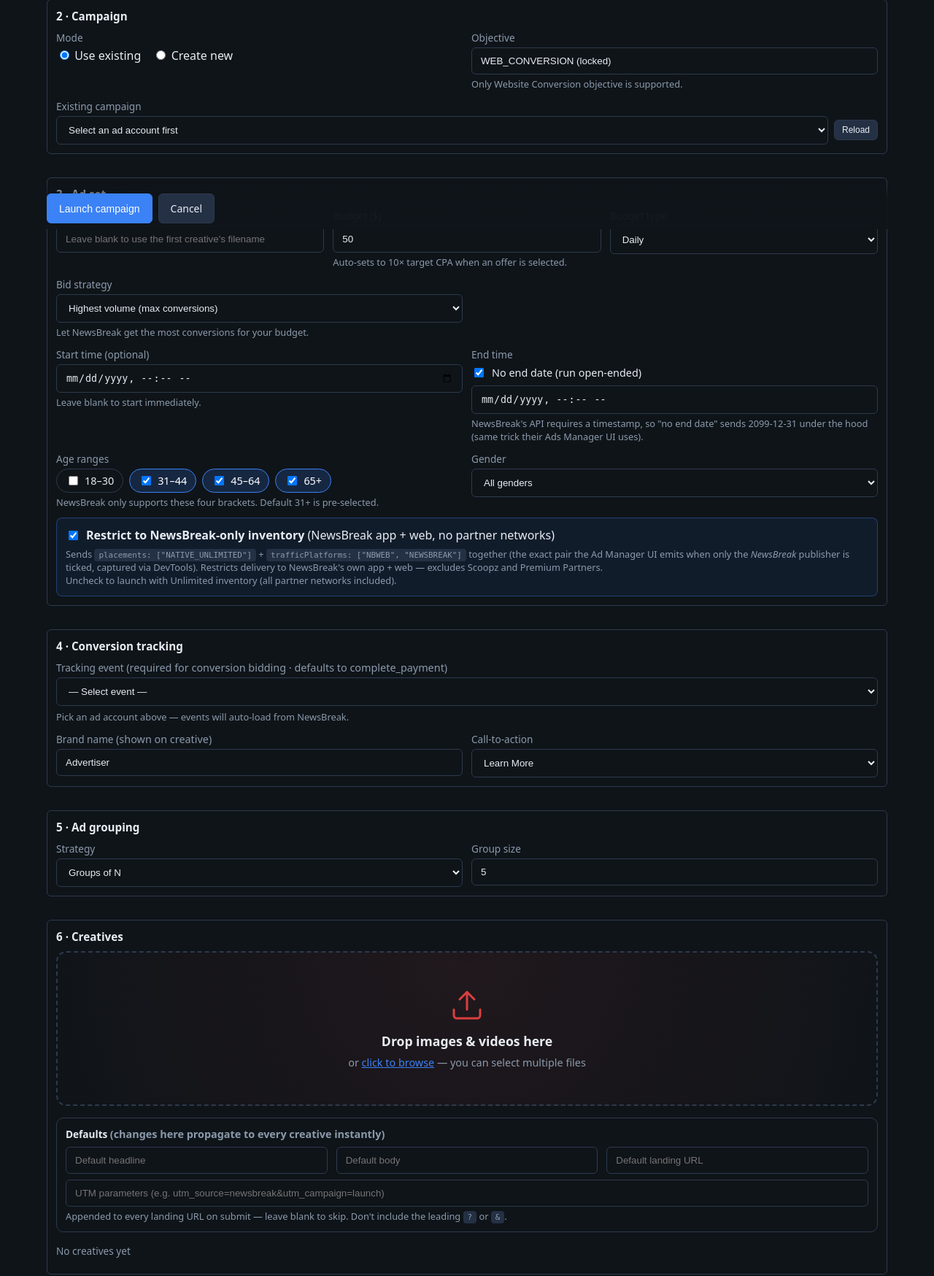
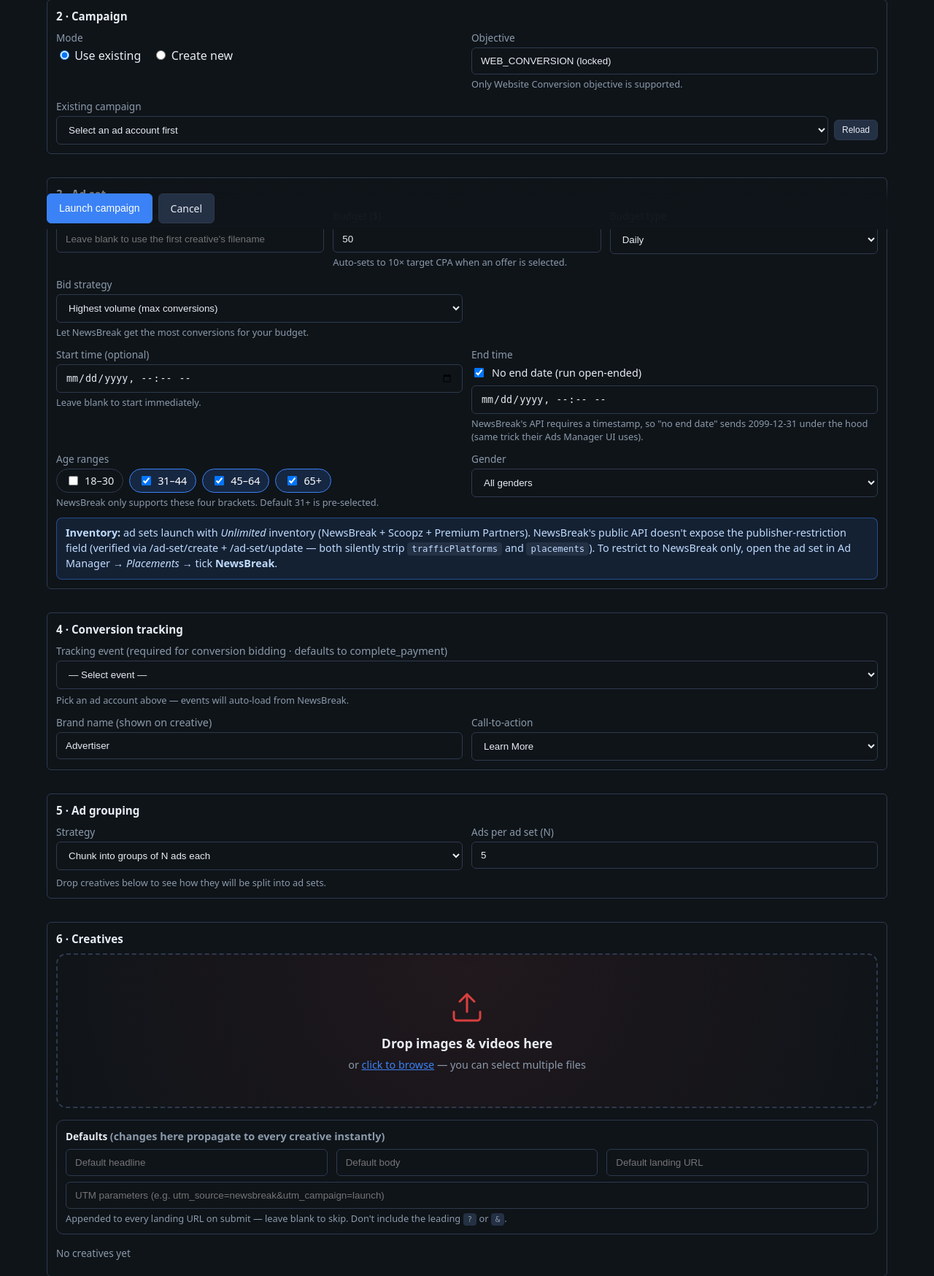
Before and after one commit to pragdigi/newsbreakmaster, a Flask app: template templates/launch.html in a window 1280 px wide. Shown: the part 486-2234 px from the top of the page at 73% size. Run offline with Flask 3, Linux system fonts and the light colour scheme; the template is opened without the code that fills it, so the values that code supplies are empty.

Commit message:
Drop inventory hack (API doesn't support it), clarify ad grouping UI
1. Revert NewsBreak-only inventory attempts. Render logs conclusively
   prove the public API's /ad-set/create and /ad-set/update silently
   strip both `trafficPlatforms` and `placements` from requests (both
   on create AND on update — verified with separate launches 2026-04-17
   at 20:53, 21:02, 21:08). All ad sets will run with Unlimited
   inventory until NewsBreak ships API support or we add a Nova-cookie
   relay against nova.newsbreak.com.

   Changes:
   - app.py: remove nb_only_inventory logic, leave only a comment
     documenting what was verified and why it was removed.
   - bulk_launcher.py: remove the second-pass UPDATE dance.
   - templates/launch.html: replace the checkbox + hint with an info
     banner telling the user to toggle Inventory → NewsBreak in Ad
     Manager manually.

2. Fix ads-per-ad-set grouping UX. User reported launching 9
   creatives with "Groups of N, N=5" and getting a single ad set with
   all 9 ads instead of two ad sets (5+4). Suspect the form value was
   being confused with "all_in_one" or group_size was being lost.

   Changes:
   - app.py: log the raw + normalized grouping params and creative
     count on every launch, so we can post-mortem from Render logs.
   - bulk_launcher.py: log the computed groups (count + per-group
     sizes) right after group_creatives() runs.
   - templates/launch.html: rename labels for clarity ("Ads per ad
     set (N)" instead of "Group size"), and add a live preview that
     shows "9 creatives ÷ 5 per ad set → 2 ad sets (5 + 4)" as soon
     as creatives are dropped. Any mismatch between intent and reality
     should now be obvious before clicking Launch.

Made-with: Cursor

```diff
--- a/app.py
+++ b/app.py
@@ -394,23 +394,29 @@ def launch():
     ad_set_base["_brand_name"] = (request.form.get("brand_name") or "Advertiser").strip() or "Advertiser"
     ad_set_base["_cta"] = (request.form.get("cta") or "Learn More").strip() or "Learn More"
 
-    # Inventory (NewsBreak-only vs Unlimited). DevTools capture of the
-    # Nova Ad Manager UI's save-payload (2026-04-17, with only the
-    # NewsBreak publisher checkbox ticked) always sends these TWO fields
-    # together:
-    #   placements:        ["NATIVE_UNLIMITED"]     (format/surface axis)
-    #   trafficPlatforms:  ["NBWEB", "NEWSBREAK"]   (publisher axis)
-    # Previous attempts sending trafficPlatforms alone were silently
-    # dropped by /ad-set/create — hypothesis: the API treats them as a
-    # bound pair and ignores trafficPlatforms when placements is not
-    # also provided. bulk_launcher retries via /ad-set/update after
-    # create in case that endpoint behaves differently.
-    nb_only = (request.form.get("nb_only_inventory") or "").strip().lower() in {"1", "on", "true", "yes"}
-    if nb_only:
-        ad_set_base["placements"] = ["NATIVE_UNLIMITED"]
-        ad_set_base["trafficPlatforms"] = ["NBWEB", "NEWSBREAK"]
+    # Inventory scope (NewsBreak-only vs partner networks) is not exposed
+    # on the public advertising-api.newsbreak.com endpoints — verified
+    # 2026-04-17 via Render logs: both /ad-set/create and /ad-set/update
+    # silently strip `placements` and `trafficPlatforms` from the request
+    # (unknown-field whitelist). All ad sets launched via the public API
+    # run with "Unlimited" inventory until NewsBreak adds these fields,
+    # or until we wire up a Nova-cookie relay against the internal
+    # nova.newsbreak.com host.
 
     ad_set_base = {k: v for k, v in ad_set_base.items() if v is not None}
+
+    normalized_grouping = (
+        "all_in_one" if grouping == "all_in_one"
+        else ("isolate" if grouping == "isolate" else "groups_of_n")
+    )
+    app.logger.info(
+        "bulk_launch.params grouping_raw=%r grouping=%r group_size_raw=%r group_size=%d creatives=%d",
+        grouping,
+        normalized_grouping,
+        request.form.get("group_size"),
+        group_size,
+        len(creatives),
+    )
 
     result = bulk_launch(
         cl,
@@ -420,7 +426,7 @@ def launch():
         campaign_payload=campaign_payload,
         ad_set_base=ad_set_base,
         creatives=creatives,
-        grouping="all_in_one" if grouping == "all_in_one" else ("isolate" if grouping == "isolate" else "groups_of_n"),
+        grouping=normalized_grouping,
         group_size=group_size,
     )
 
--- a/templates/launch.html
+++ b/templates/launch.html
@@ -209,17 +209,11 @@
       </div>
     </div>
 
-    <div style="margin-top:12px;padding:12px;background:rgba(59,130,246,0.08);border:1px solid rgba(59,130,246,0.35);border-radius:8px;">
-      <label style="display:flex;align-items:center;gap:8px;cursor:pointer;margin:0;">
-        <input type="checkbox" name="nb_only_inventory" id="nb_only_inventory" value="1" checked>
-        <span><strong>Restrict to NewsBreak-only inventory</strong> (NewsBreak app + web, no partner networks)</span>
-      </label>
-      <div class="nb-hint" style="margin-top:6px;">
-        Sends <code>placements: ["NATIVE_UNLIMITED"]</code> + <code>trafficPlatforms: ["NBWEB", "NEWSBREAK"]</code>
-        together (the exact pair the Ad Manager UI emits when only the <em>NewsBreak</em> publisher is ticked,
-        captured via DevTools). Restricts delivery to NewsBreak's own app + web — excludes Scoopz and Premium Partners.
-        <br>Uncheck to launch with Unlimited inventory (all partner networks included).
-      </div>
+    <div class="nb-alert nb-alert-info" style="margin-top:12px;">
+      <strong>Inventory:</strong> ad sets launch with <em>Unlimited</em> inventory (NewsBreak + Scoopz + Premium Partners).
+      NewsBreak's public API doesn't expose the publisher-restriction field
+      (verified via /ad-set/create + /ad-set/update — both silently strip <code>trafficPlatforms</code> and <code>placements</code>).
+      To restrict to NewsBreak only, open the ad set in Ad Manager → <em>Placements</em> → tick <strong>NewsBreak</strong>.
     </div>
   </div>
 
@@ -279,13 +273,16 @@
         <select name="grouping" id="grouping" class="nb-select">
           <option value="all_in_one">All ads in one ad set</option>
           <option value="isolate">One ad set per creative</option>
-          <option value="groups_of_n" selected>Groups of N</option>
+          <option value="groups_of_n" selected>Chunk into groups of N ads each</option>
         </select>
       </div>
       <div id="group-size-wrap">
-        <label class="nb-label">Group size</label>
-        <input type="number" name="group_size" class="nb-input" value="5" min="1">
+        <label class="nb-label">Ads per ad set (N)</label>
+        <input type="number" name="group_size" id="group_size" class="nb-input" value="5" min="1">
       </div>
+    </div>
+    <div id="grouping-preview" class="nb-hint" style="margin-top:8px;">
+      Drop creatives below to see how they will be split into ad sets.
     </div>
   </div>
 
@@ -380,6 +377,7 @@
     const n = items.length;
     countText.textContent = n === 0 ? 'No creatives yet' : (n + ' creative' + (n === 1 ? '' : 's') + ' ready');
     btnClear.style.display = n > 0 ? 'inline-block' : 'none';
+    if (typeof refreshGroupPreview === 'function') refreshGroupPreview();
   }
 
   function fmtSize(b) {
@@ -541,11 +539,39 @@
   noEndChk.addEventListener('change', refreshEndDate);
   refreshEndDate();
 
-  // Grouping toggle
+  // Grouping toggle + live preview
   const groupSel = document.getElementById('grouping');
   const gWrap = document.getElementById('group-size-wrap');
-  function refreshGroup() { gWrap.style.display = groupSel.value === 'groups_of_n' ? 'block' : 'none'; }
+  const groupSize = document.getElementById('group_size');
+  const groupPreview = document.getElementById('grouping-preview');
+  function refreshGroup() {
+    gWrap.style.display = groupSel.value === 'groups_of_n' ? 'block' : 'none';
+    refreshGroupPreview();
+  }
+  function refreshGroupPreview() {
+    const n = items.length;
+    if (n === 0) {
+      groupPreview.textContent = 'Drop creatives below to see how they will be split into ad sets.';
+      return;
+    }
+    const strat = groupSel.value;
+    if (strat === 'all_in_one') {
+      groupPreview.innerHTML = `<strong>${n}</strong> creative${n === 1 ? '' : 's'} → <strong>1 ad set</strong> with ${n} ad${n === 1 ? '' : 's'}.`;
+    } else if (strat === 'isolate') {
+      groupPreview.innerHTML = `<strong>${n}</strong> creative${n === 1 ? '' : 's'} → <strong>${n} ad set${n === 1 ? '' : 's'}</strong>, 1 ad each.`;
+    } else {
+      const size = Math.max(1, parseInt(groupSize.value, 10) || 5);
+      const fullSets = Math.floor(n / size);
+      const remainder = n % size;
+      const totalSets = fullSets + (remainder ? 1 : 0);
+      const sizes = [];
+      for (let i = 0; i < fullSets; i++) sizes.push(size);
+      if (remainder) sizes.push(remainder);
+      groupPreview.innerHTML = `<strong>${n}</strong> creative${n === 1 ? '' : 's'} ÷ ${size} per ad set → <strong>${totalSets} ad set${totalSets === 1 ? '' : 's'}</strong> (${sizes.join(' + ')}).`;
+    }
+  }
   groupSel.addEventListener('change', refreshGroup);
+  groupSize.addEventListener('input', refreshGroupPreview);
   refreshGroup();
 
   // Event manual toggle
```
Also changed, not shown: bulk_launcher.py (+8 -22 lines).
